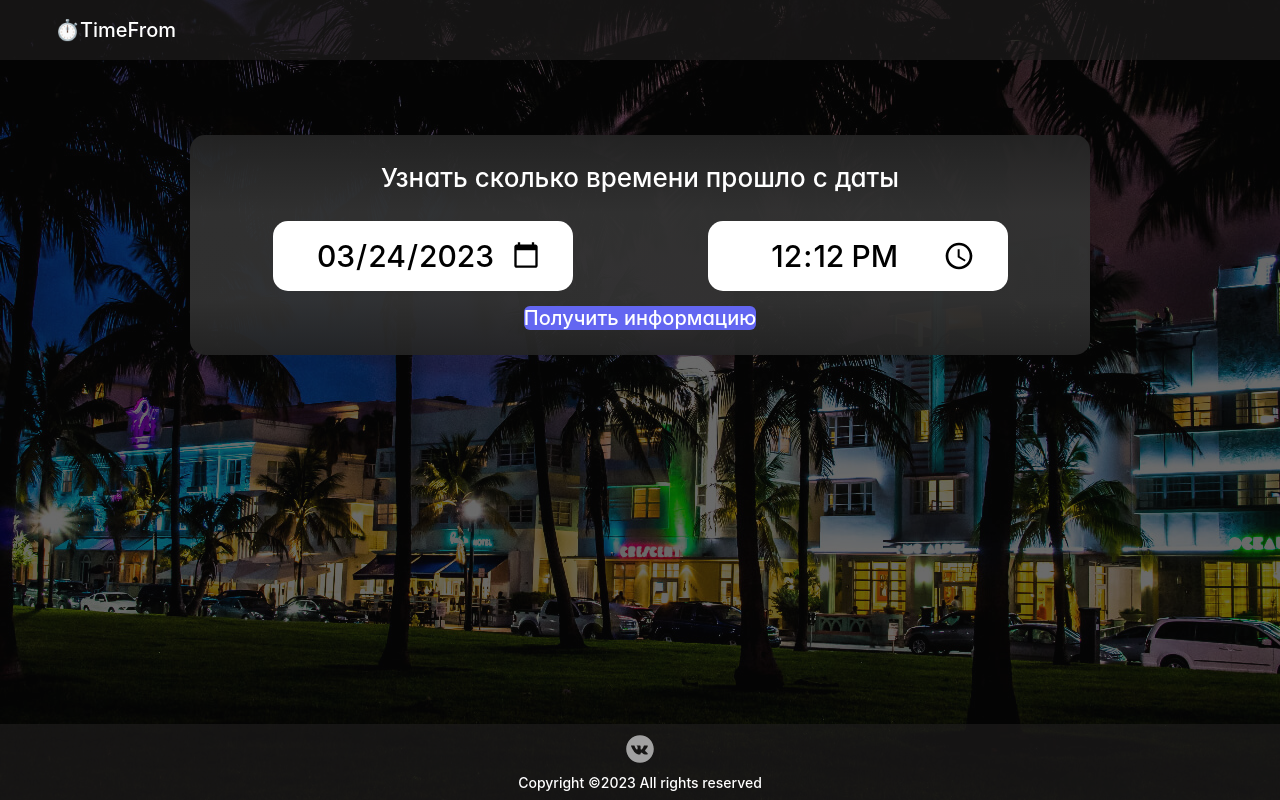
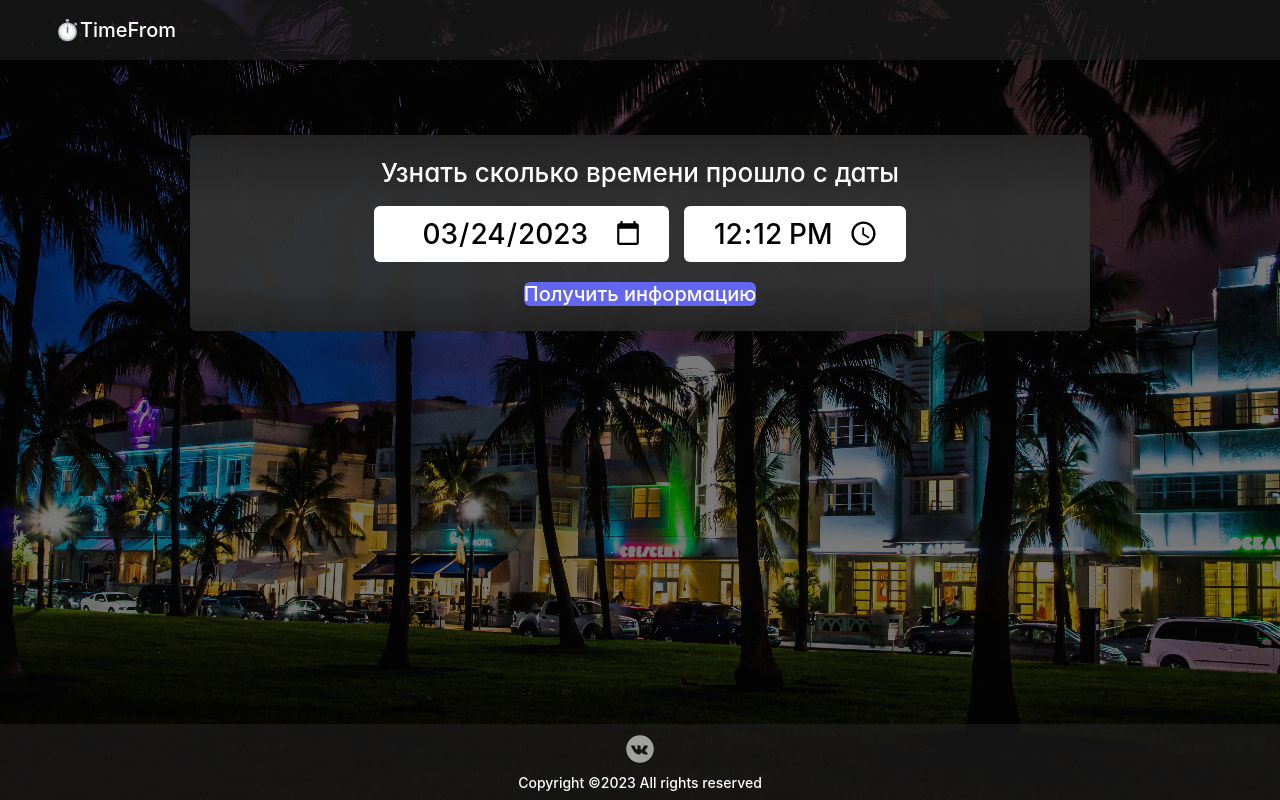
Before and after one commit to artemkulczycki/timefrom, a Vue app: page / in a window 1280 px wide. Built offline with nearby package versions, Linux system fonts and the light colour scheme.

Commit message:
Main component refactoring, update meta tags, remove .dist

```diff
--- a/index.html
+++ b/index.html
@@ -1,18 +1,16 @@
 <!DOCTYPE html>
-<html lang="en">
+<html lang="ru">
 
 <head>
 	<meta charset="UTF-8">
 	<link rel="icon" href="/favicon.ico">
 	<meta name="viewport" content="width=device-width, initial-scale=1.0">
-	<meta name="description"
-		content="TimeFrom - Веб приложение позволяющее определить сколько времени прошло с заданного значения.">
-	<meta name="robots" content="index, follow, archive">
+	<meta name="description" content="TimeFrom - Узнать сколько времени прошло с определенной даты.">
 	<meta property="og:title" content="Timefrom - сколько времени прошло с" />
-	<meta property="og:description" content="Узнать сколько времени прошло по заданному значению." />
+	<meta property="og:description" content="Узнать сколько времени прошло с определенной даты." />
 	<meta name="keywords"
 		content="время, сколько времени прошло, узнать сколько времени, узнать сколько времени прошло, прошло времени, сколько дней, дней прошло">
-	<title>TimeFrom - сколько времени прошло с</title>
+	<title>TimeFrom - Сколько времени прошло с определенной даты</title>
 	<script async src="https://www.googletagmanager.com/gtag/js?id=G-G5Q57SZEN7"></script>
 	<script>
 		window.dataLayer = window.dataLayer || [];
--- a/src/App.vue
+++ b/src/App.vue
@@ -1,3 +1,12 @@
+<template>
+	<div class="wrapper">
+		<Header />
+		<Main />
+		<Footer />
+	</div>
+	<Toast />
+</template>
+
 <script>
 import Header from '@/components/Header.vue'
 import Footer from '@/components/Footer.vue'
@@ -8,11 +17,3 @@ export default {
 	},
 }
 </script>
-
-<template>
-	<div class="wrapper">
-		<Header />
-		<Main />
-		<Footer />
-	</div>
-</template>
--- a/src/assets/helpers.scss
+++ b/src/assets/helpers.scss
@@ -6,6 +6,22 @@
   &:focus {
     box-shadow: none !important;
   }
+}
+
+.p-toast {
+  @media (max-width: 768px) {
+    width: 300px !important;
+  }
+}
+
+.overlay {
+  position: absolute;
+  top: 0;
+  left: 0;
+  z-index: 5;
+  width: 100vw;
+  height: 100dvh;
+  background-color: #07070788;
 }
 
 .v-enter-active,
--- a/src/assets/main.scss
+++ b/src/assets/main.scss
@@ -20,26 +20,10 @@
   }
 }
 
-.overlay {
-  position: absolute;
-  top: 0;
-  left: 0;
-  z-index: 5;
-  width: 100vw;
-  height: 100dvh;
-  background-color: #07070798;
-}
-
 .page {
   padding-top: 120px;
   height: 100dvh;
   background: url("/bg.jpg") center no-repeat;
-  @media (max-height: 740px) {
-    padding-top: 80px;
-  }
-  @media (max-height: 460px) {
-    padding-top: 60px;
-  }
   &__container {
     max-width: 1200px;
     padding: 15px;
@@ -59,33 +43,35 @@
     rgba(50, 50, 50, 0.9500175070028011) 75%,
     rgba(36, 36, 36, 0.9360119047619048) 100%
   );
-  border-radius: 15px;
+  border-radius: 6px;
   margin: 0 auto;
-  padding: 15px 15px 25px;
+  padding: 25px 15px;
   &__title {
-    padding-top: 15px;
     text-align: center;
     font-size: 26px;
-    margin-bottom: 30px;
+    margin-bottom: 20px;
+    @media (max-width: 768px) {
+      font-size: 24px;
+    }
   }
   &__inputs {
     display: flex;
+    justify-content: center;
     flex-wrap: wrap;
+    gap: 15px;
+    margin-bottom: 20px;
     input {
-      display: block;
-      margin: 0 auto;
-      width: 300px;
-      height: 70px;
-      border-radius: 15px;
-      padding: 20px 30px;
-      font-size: 30px;
+      border-radius: 6px;
+      padding: 10px 25px;
+      font-size: 28px;
       text-align: center;
-      margin-bottom: 15px;
-      @media (max-width: 734px) {
+      @media (max-width: 768px) {
         font-size: 24px;
         padding: 10px 15px;
-        height: max-content;
-        width: max-content;
+      }
+      @media (max-width: 430px) {
+        padding: 10px;
+        font-size: 20px;
       }
     }
   }
@@ -107,7 +93,7 @@
   &__text {
     display: block;
     padding: 20px 15px;
-    border-radius: 15px;
+    border-radius: 6px;
     margin: 20px auto;
     background-color: #dbdbdb;
     color: black;
--- a/src/components/Main.vue
+++ b/src/components/Main.vue
@@ -1,21 +1,20 @@
 <template>
 	<main class="main">
 		<div class="overlay"></div>
-		<Toast />
 		<div class="page">
 			<div class="page__container">
-				<div class="page__content content">
+				<div class="content">
 					<h1 class="content__title">Узнать сколько времени прошло с даты</h1>
 					<div class="content__inputs">
 						<input type="date" v-model="date" @keydown.enter="count">
 						<input type="time" v-model="time" @keydown.enter="count">
 					</div>
 					<div class="center">
-						<Button label="Получить информацию" @click="count" class="p-button-lg remove-outline" />
+						<Button label="Получить информацию" @click="count" size="large" class="remove-outline" />
 					</div>
 					<transition>
 						<div v-if="res" class="result">
-							<div class="result__text">С {{ date }} {{ time }} прошло {{ res }} // По московскому времени</div>
+							<div class="result__text">С {{ since }} прошло {{ res }} // По московскому времени</div>
 							<div class="center">
 								<Button label="Очистить" @click="clear" severity="danger" class="remove-outline center" />
 							</div>
@@ -38,6 +37,7 @@ export default {
 			days: null,
 			hours: null,
 			minutes: null,
+			since: null,
 			res: null,
 		}
 	},
@@ -60,10 +60,12 @@ export default {
 			const selected = new Date(`${this.date}T${this.time}:00+03:00`)
 			const result = new Date().getTime() - selected.getTime()
 
-			if (result < 1) {
+			if (result < 60000) {
 				this.$toast.add({ severity: 'error', summary: 'Ошибка', detail: 'Некорректная дата', life: 3000 });
 				return null
 			}
+
+			this.since = this.date + ' ' + this.time
 
 			this.days = Math.floor(result / (1000 * 60 * 60 * 24))
 			this.hours = Math.floor((result % (1000 * 60 * 60 * 24)) / (1000 * 60 * 60))
```
Also changed, not shown: 11 other files (tests, documents, lock files or other folders).
